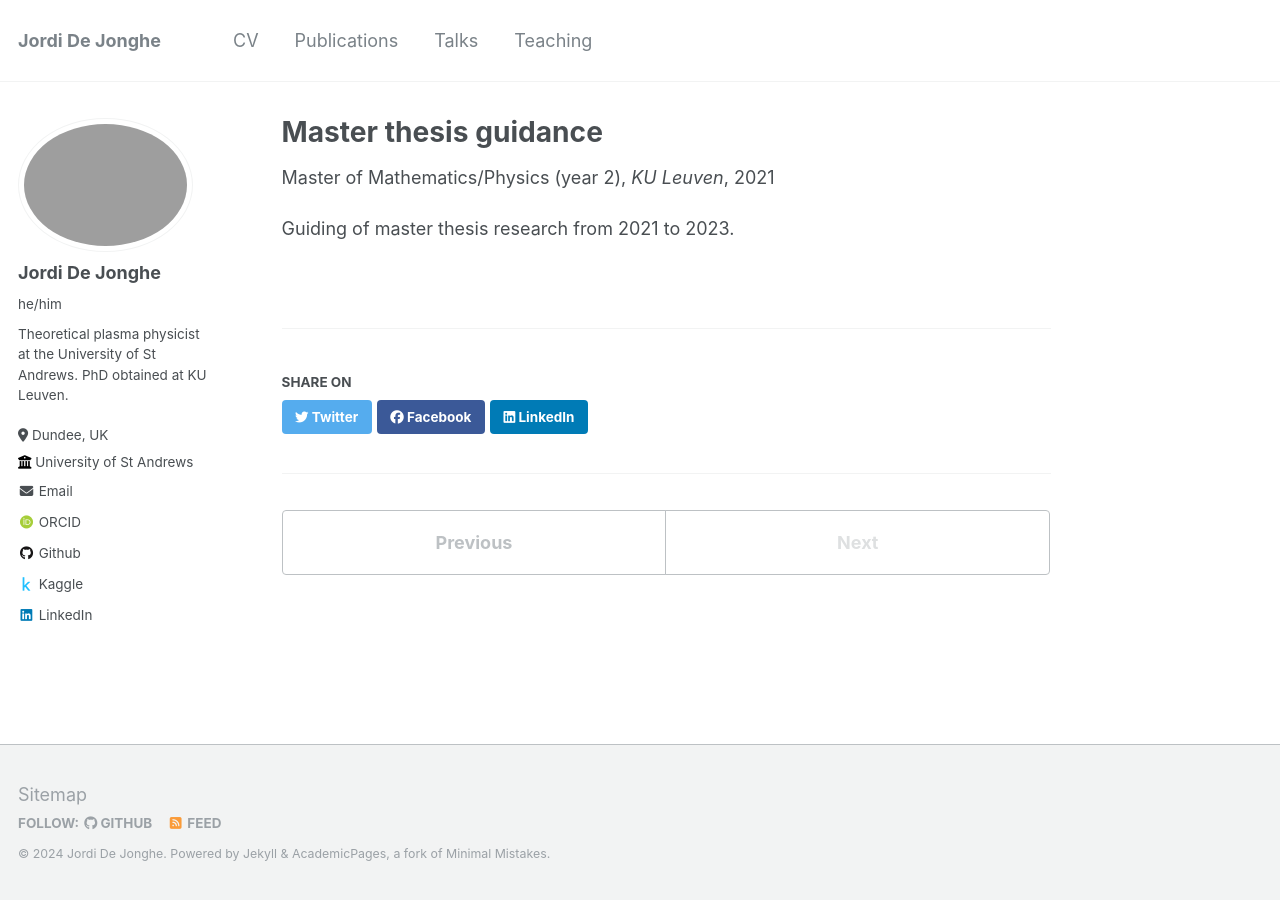
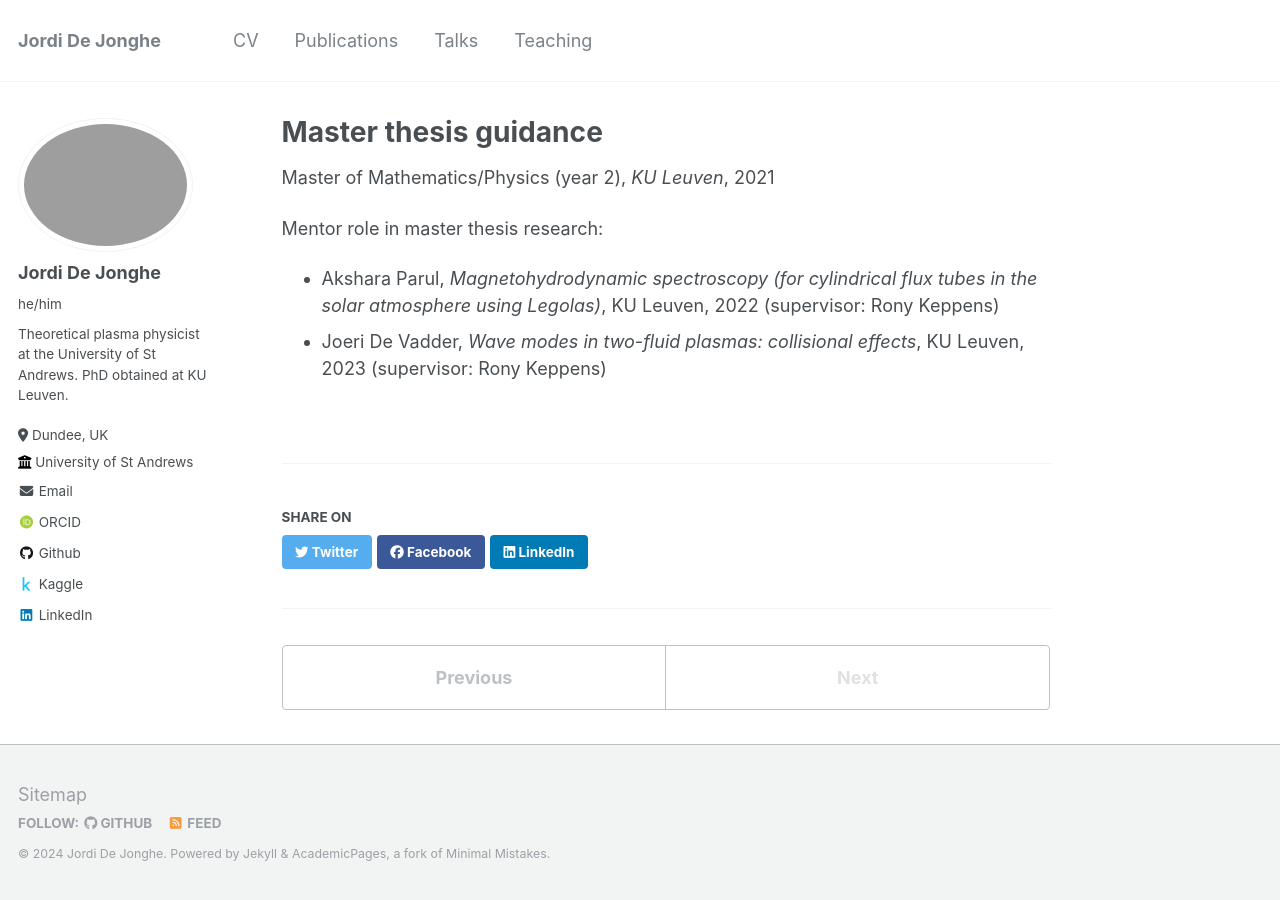
Before and after one commit to jordidj/jordidj.github.io, a Jekyll site: the page built from _teaching/2021-thesis.md, in a window 1280 px wide. Built offline with Jekyll 4.4.1, drawn with Linux system fonts in a browser that asks for light colours; some web fonts are replaced.

Commit message:
master thesis details

```diff
--- a/_teaching/2021-thesis.md
+++ b/_teaching/2021-thesis.md
@@ -8,4 +8,6 @@ date: 2021-09-21
 location: "Leuven, Belgium"
 ---
 
-Guiding of master thesis research from 2021 to 2023.
+Mentor role in master thesis research:
+* Akshara Parul, _Magnetohydrodynamic spectroscopy (for cylindrical flux tubes in the solar atmosphere using Legolas)_, KU Leuven, 2022 (supervisor: Rony Keppens)
+* Joeri De Vadder, _Wave modes in two-fluid plasmas: collisional effects_, KU Leuven, 2023 (supervisor: Rony Keppens)
```
